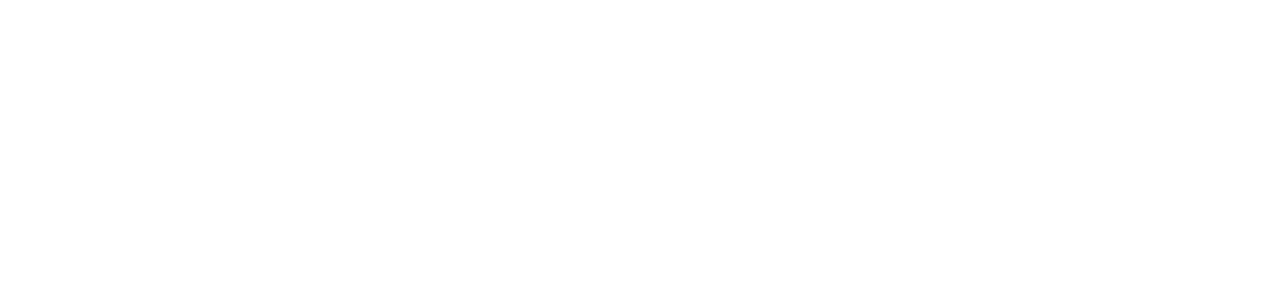
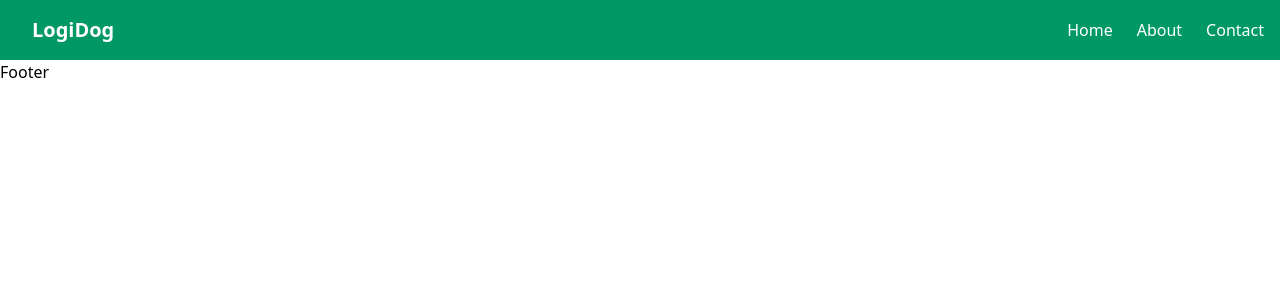
Before and after one commit to Dor-J/LogiDog-website-demo, a Next.js app: page / in a window 1280 px wide. Shown: the top 300 px of the page. Built offline with nearby package versions, Linux system fonts and the light colour scheme.

Commit message:
Prepare app layout

```diff
--- a/src/app/layout.tsx
+++ b/src/app/layout.tsx
@@ -1,19 +1,25 @@
-import "~/styles/globals.css";
+import '~/styles/globals.css'
 
-import { type Metadata } from "next";
+import { type Metadata } from 'next'
+import Header from './components/Header'
+import Footer from './components/Footer'
 
 export const metadata: Metadata = {
-  title: "Dor's assignment",
-  description: "Assesment for junior intern assignment",
-  icons: [{ rel: "icon", url: "/favicon.ico" }],
-};
+    title: "Dor's assignment",
+    description: 'Assesment for junior intern assignment',
+    icons: [{ rel: 'icon', url: '/favicon.ico' }]
+}
 
 export default function RootLayout({
-  children,
+    children
 }: Readonly<{ children: React.ReactNode }>) {
-  return (
-    <html lang="en">
-      <body>{children}</body>
-    </html>
-  );
+    return (
+        <html lang="en">
+            <body>
+                <Header />
+                {children}
+                <Footer />
+            </body>
+        </html>
+    )
 }
```
